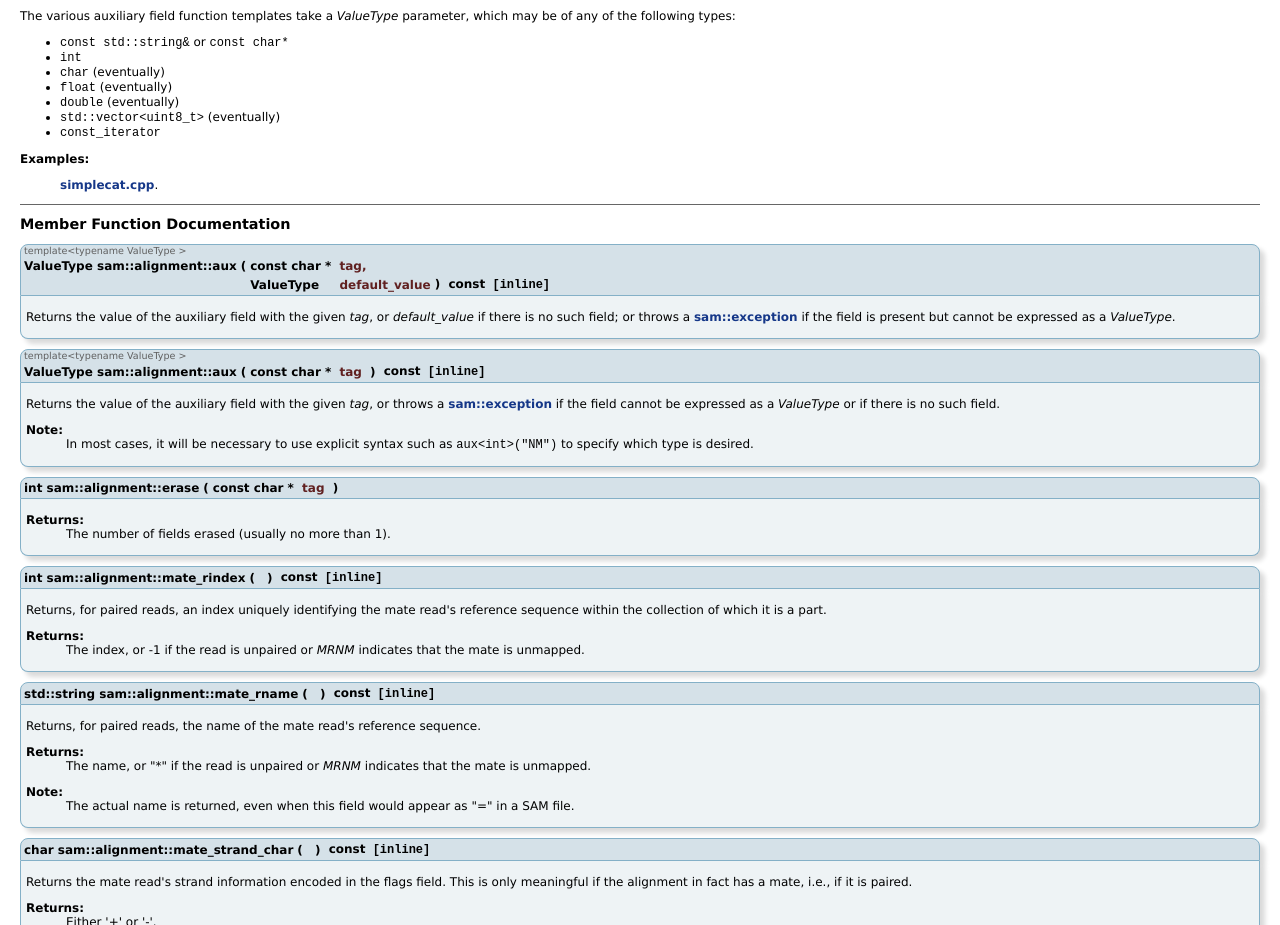
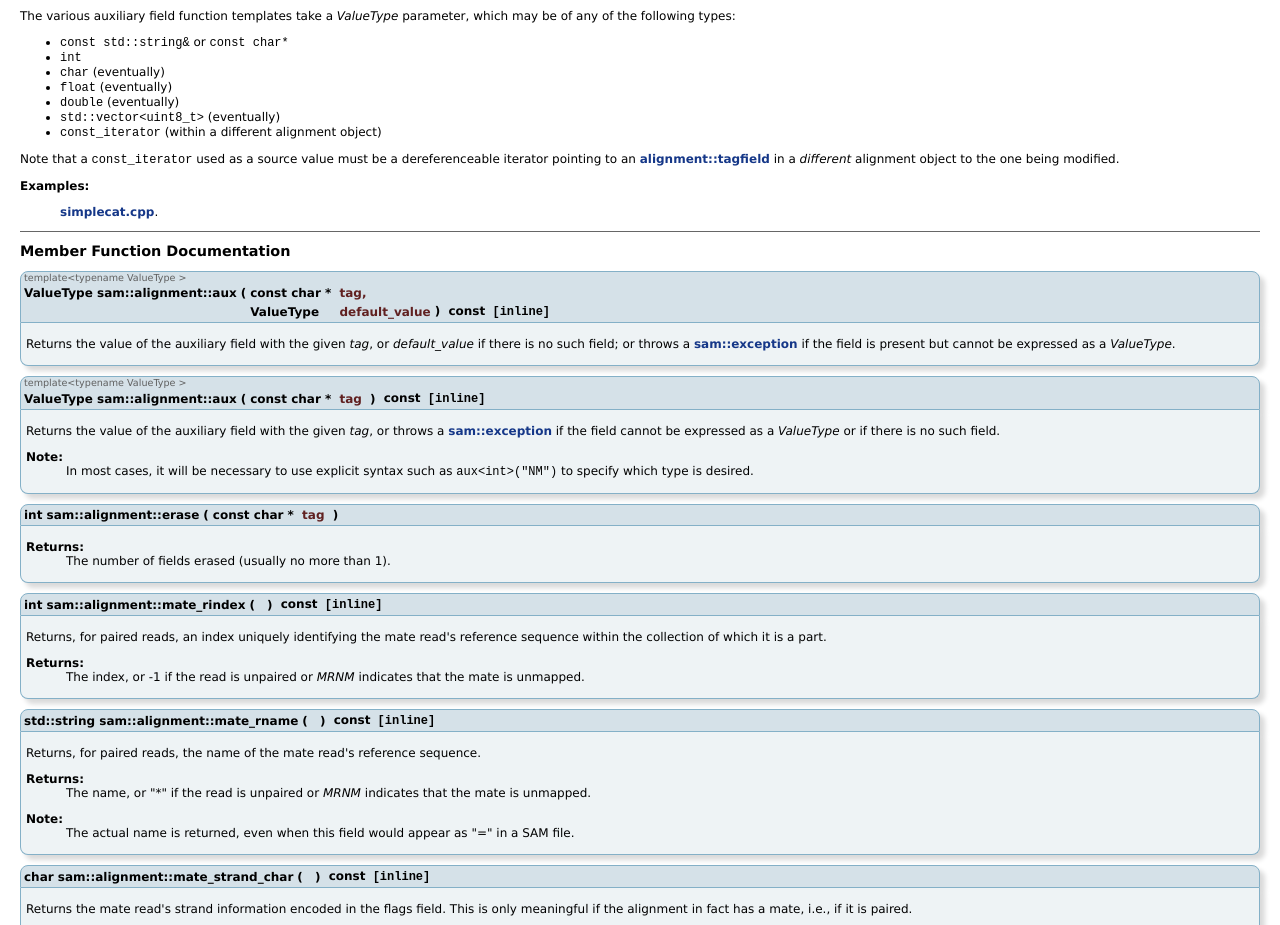
Before and after one commit to jmarshall/cansam, a plain HTML site: page classsam_1_1alignment.html in a window 1280 px wide. Shown: the part 3382-4307 px from the top of the page. Drawn offline with Linux system fonts and the light colour scheme.

Commit message:
Mention distinct alignment object requirement
Also add a minimal README for this branch.

```diff
--- a/classsam_1_1alignment.html
+++ b/classsam_1_1alignment.html
@@ -318,8 +318,9 @@ static void&nbsp;</td><td class="memItemRight" valign="bottom"><a class="el" hre
 <li><code>float</code> (eventually)</li>
 <li><code>double</code> (eventually)</li>
 <li><code>std::vector&lt;uint8_t&gt;</code> (eventually)</li>
-<li><code>const_iterator</code> </li>
+<li><code>const_iterator</code> (within a different alignment object)</li>
 </ul>
+<p>Note that a <code>const_iterator</code> used as a source value must be a dereferenceable iterator pointing to an <a class="el" href="classsam_1_1alignment_1_1tagfield.html" title="Helper class representing an auxiliary field as seen via an iterator.">alignment::tagfield</a> in a <em>different</em> alignment object to the one being modified. </p>
 <dl><dt><b>Examples: </b></dt><dd>
 <p><a class="el" href="simplecat.cpp-example.html#_a2">simplecat.cpp</a>.</p>
 </dd>
```
Also changed, not shown: 1 other file.
